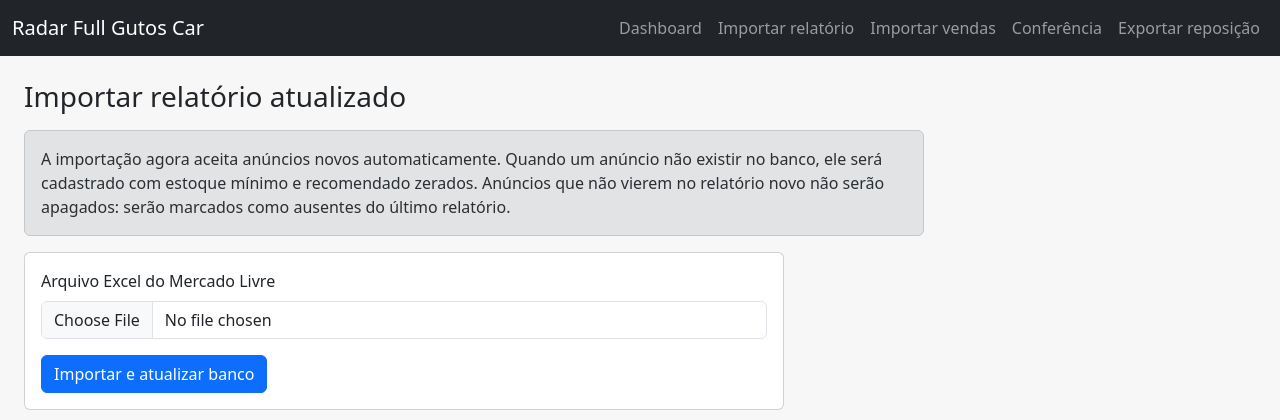
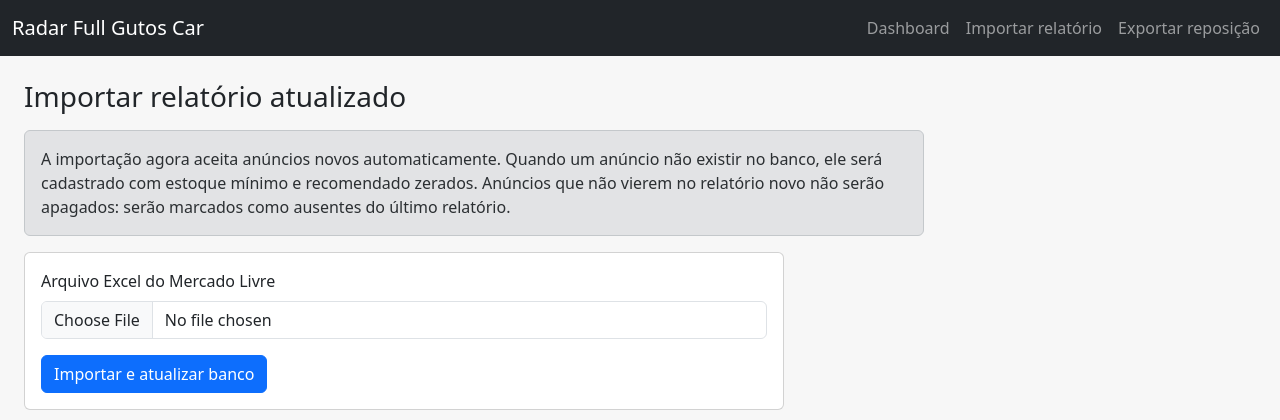
Before and after one commit to caelessa/radar-full-gutos-car, a Flask app: page /importar in a window 1280 px wide. Shown: the top 420 px of the page. Run offline with Flask 3, Linux system fonts and the light colour scheme; data that the repository does not hold is empty; some libraries are stand-ins or nearby versions.

Commit message:
Add files via upload

```diff
--- a/templates/base.html
+++ b/templates/base.html
@@ -19,8 +19,6 @@
     <div class="navbar-nav">
       <a class="nav-link" href="{{ url_for('index') }}">Dashboard</a>
       <a class="nav-link" href="{{ url_for('importar') }}">Importar relatório</a>
-      <a class="nav-link" href="{{ url_for('importar_vendas') }}">Importar vendas</a>
-      <a class="nav-link" href="{{ url_for('conferencia_vendas') }}">Conferência</a>
       <a class="nav-link" href="{{ url_for('exportar') }}">Exportar reposição</a>
     </div>
   </div>
```
